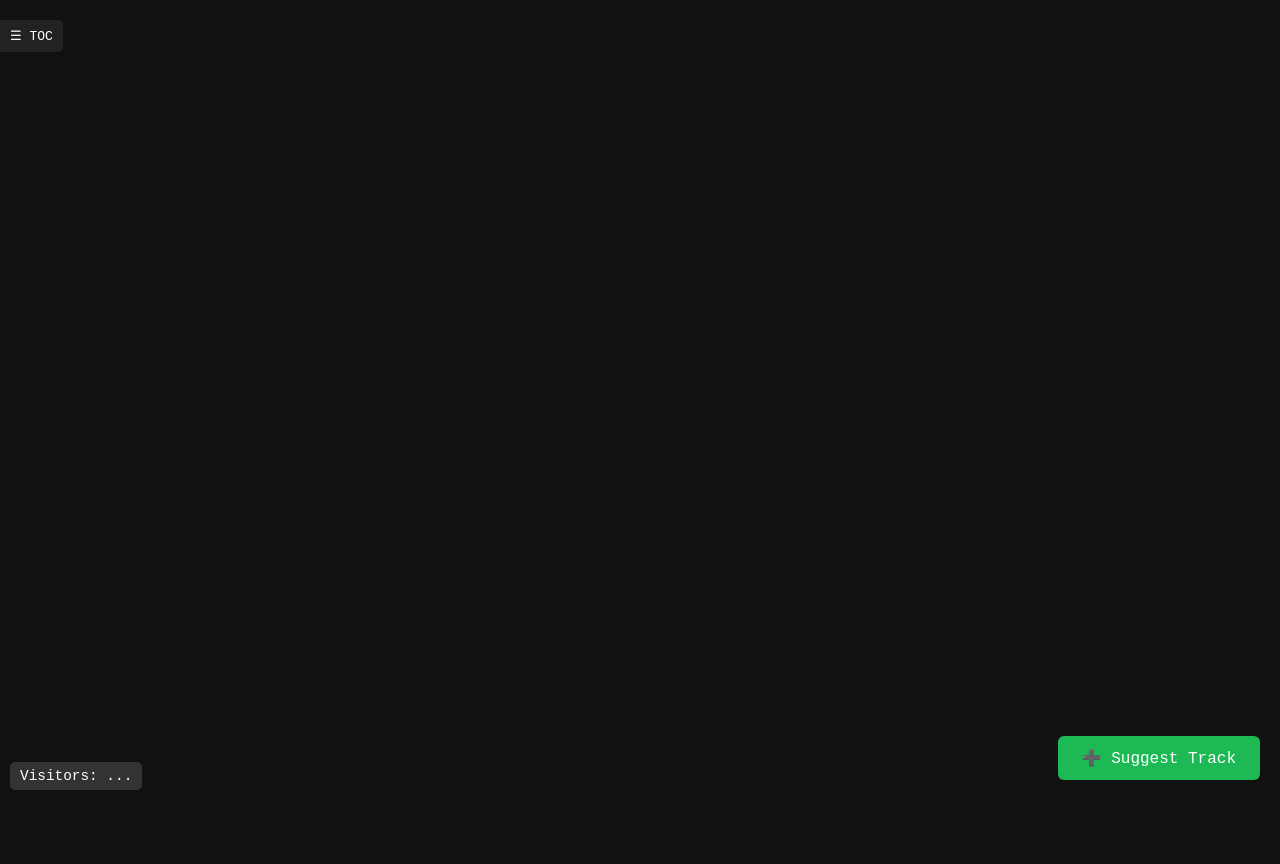
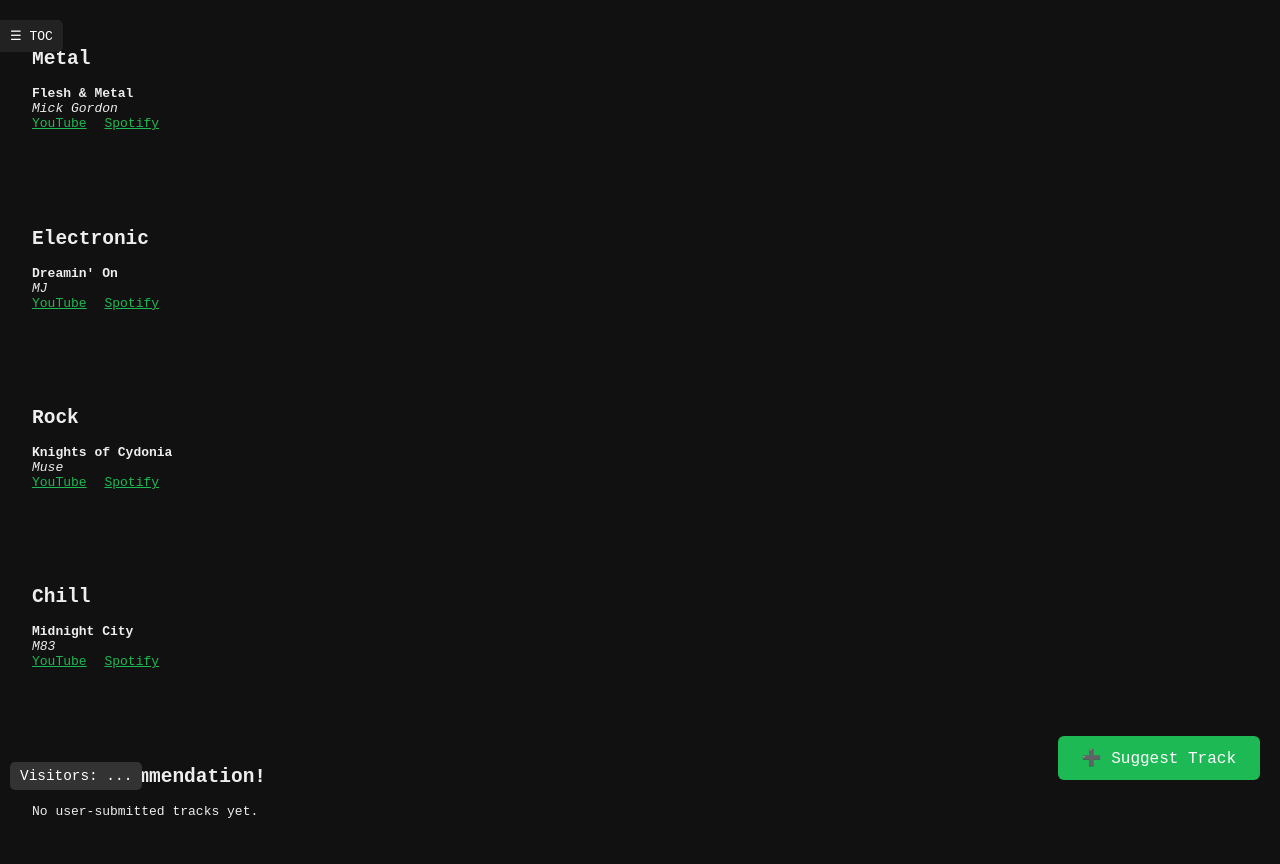
Before and after one commit to Niiro92Othman/audio-goblin-mode, a plain HTML site: page GOBLIN_M0D3.html in a window 1280 px wide. Before the commit the page ends 800 px from the top, so only its background shows below. Drawn offline with Linux system fonts and the light colour scheme; no server answers.

Commit message:
Update GOBLIN_M0D3.html

```diff
--- a/GOBLIN_M0D3.html
+++ b/GOBLIN_M0D3.html
@@ -101,6 +101,22 @@
     #toc ul li a:hover {
       text-decoration: underline;
     }
+    .track-section {
+      padding: 2rem;
+    }
+    .track {
+      margin-bottom: 1rem;
+    }
+    .track-title {
+      font-weight: bold;
+    }
+    .track-artist {
+      font-style: italic;
+    }
+    .track-links a {
+      color: #1db954;
+      margin-right: 10px;
+    }
   </style>
 </head>
 <body>
@@ -127,6 +143,57 @@
   <button onclick="submitSuggestion()">Submit</button>
   <button onclick="document.getElementById('suggestModal').style.display='none'">Cancel</button>
 </div>
+
+<!-- genre sections would be here -->
+<div id="genre-metal" class="track-section">
+  <h2>Metal</h2>
+  <div class="track">
+    <div class="track-title">Flesh & Metal</div>
+    <div class="track-artist">Mick Gordon</div>
+    <div class="track-links">
+      <a href="https://youtube.com" target="_blank">YouTube</a>
+      <a href="https://spotify.com" target="_blank">Spotify</a>
+    </div>
+  </div>
+</div>
+<div id="genre-electronic" class="track-section">
+  <h2>Electronic</h2>
+  <div class="track">
+    <div class="track-title">Dreamin' On</div>
+    <div class="track-artist">MJ</div>
+    <div class="track-links">
+      <a href="#">YouTube</a>
+      <a href="#">Spotify</a>
+    </div>
+  </div>
+</div>
+<div id="genre-rock" class="track-section">
+  <h2>Rock</h2>
+  <div class="track">
+    <div class="track-title">Knights of Cydonia</div>
+    <div class="track-artist">Muse</div>
+    <div class="track-links">
+      <a href="#">YouTube</a>
+      <a href="#">Spotify</a>
+    </div>
+  </div>
+</div>
+<div id="genre-chill" class="track-section">
+  <h2>Chill</h2>
+  <div class="track">
+    <div class="track-title">Midnight City</div>
+    <div class="track-artist">M83</div>
+    <div class="track-links">
+      <a href="#">YouTube</a>
+      <a href="#">Spotify</a>
+    </div>
+  </div>
+</div>
+<div id="genre-user" class="track-section">
+  <h2>User Recommendation!</h2>
+  <p>No user-submitted tracks yet.</p>
+</div>
+
 <script>
   document.addEventListener("DOMContentLoaded", function () {
     const toggleBtn = document.getElementById("toggleSidebar");
@@ -160,11 +227,5 @@
     document.getElementById('suggestModal').style.display = 'none';
   }
 </script>
-<!-- genre sections would be here -->
-<div id="genre-metal"></div>
-<div id="genre-electronic"></div>
-<div id="genre-rock"></div>
-<div id="genre-chill"></div>
-<div id="genre-user"></div>
 </body>
 </html>
```
